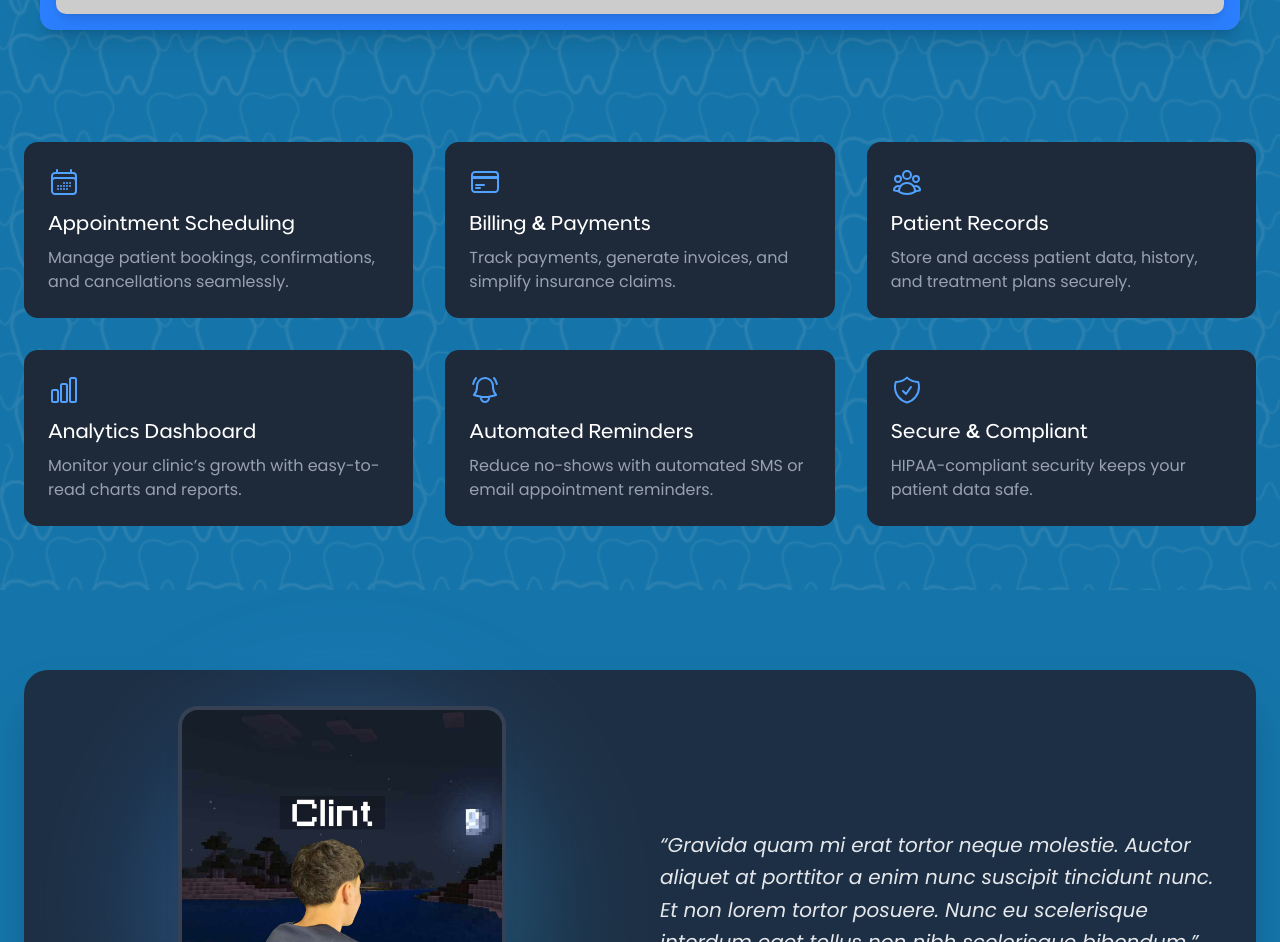
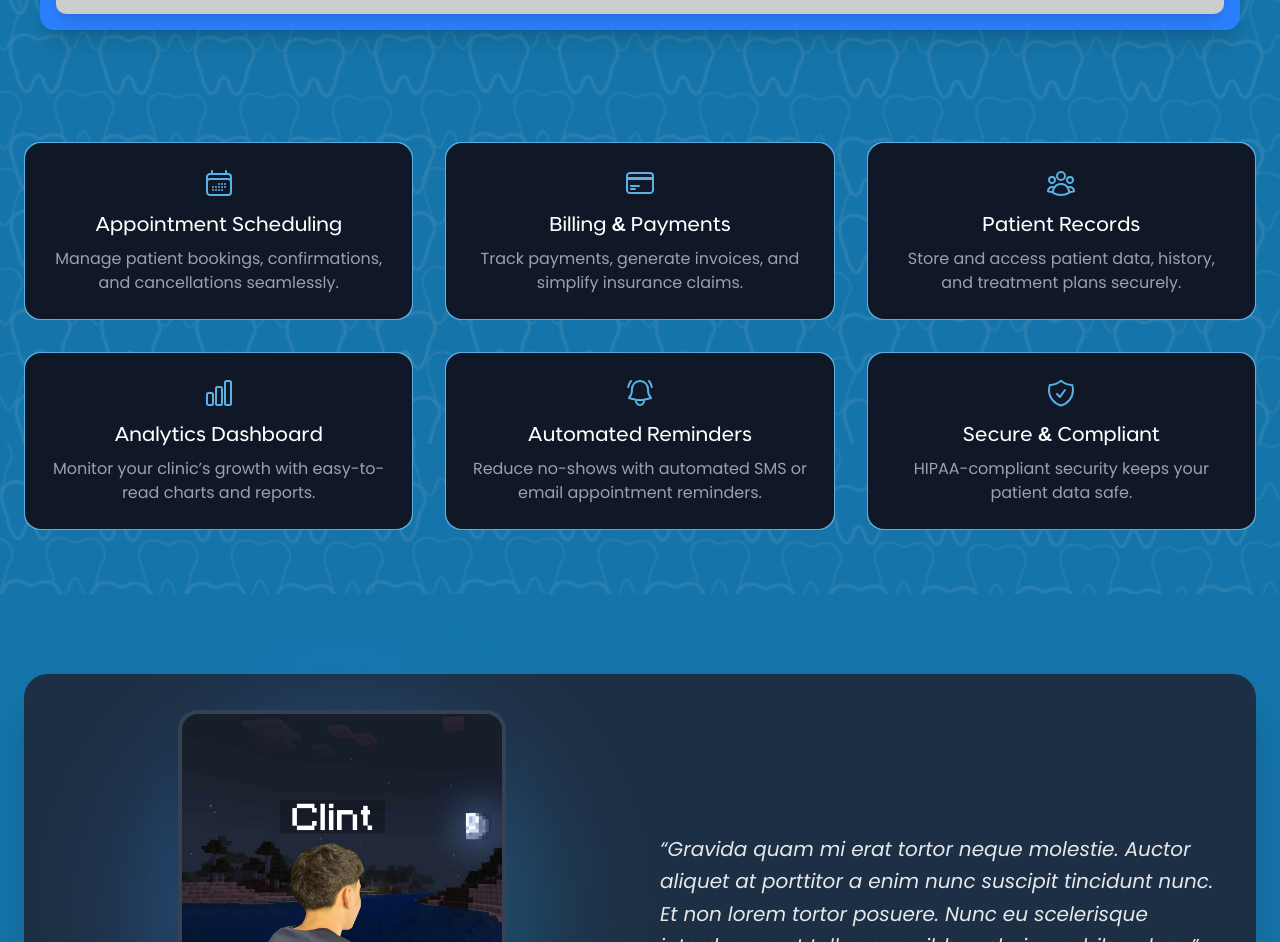
Before and after one commit to cl1ntdev/Toothalie-Front-End, a React (Vite) app: page / in a window 1280 px wide. Shown: the part 1956-2898 px from the top of the page. Built offline with nearby package versions, Linux system fonts and the light colour scheme.

Commit message:
improve the feature section

```diff
--- a/src/Pages/LandinPageSection/Lpage_Section2.tsx
+++ b/src/Pages/LandinPageSection/Lpage_Section2.tsx
@@ -44,53 +44,51 @@ export default function LPage_Section2() {
 
       {/* Features */}
       <div className="grid grid-cols-1 sm:grid-cols-2 md:grid-cols-3 gap-8 mt-16">
-        <div className="p-6 rounded-xl bg-gray-800 hover:bg-gray-700 transition-colors">
-          <CalendarDaysIcon className="h-8 w-8 text-blue-400 mb-3" />
-          <h4 className="font-ceramon text-xl font-semibold mb-2">Appointment Scheduling</h4>
-          <p className="font-poppins text-gray-400">
-            Manage patient bookings, confirmations, and cancellations seamlessly.
-          </p>
-        </div>
-
-        <div className="p-6 rounded-xl bg-gray-800 hover:bg-gray-700 transition-colors">
-          <CreditCardIcon className="h-8 w-8 text-blue-400 mb-3" />
-          <h4 className="font-ceramon text-xl font-semibold mb-2">Billing & Payments</h4>
-          <p className="font-poppins text-gray-400">
-            Track payments, generate invoices, and simplify insurance claims.
-          </p>
-        </div>
-
-        <div className="p-6 rounded-xl bg-gray-800 hover:bg-gray-700 transition-colors">
-          <UserGroupIcon className="h-8 w-8 text-blue-400 mb-3" />
-          <h4 className="font-ceramon text-xl font-semibold mb-2">Patient Records</h4>
-          <p className="font-poppins text-gray-400">
-            Store and access patient data, history, and treatment plans securely.
-          </p>
-        </div>
-
-        <div className="p-6 rounded-xl bg-gray-800 hover:bg-gray-700 transition-colors">
-          <ChartBarIcon className="h-8 w-8 text-blue-400 mb-3" />
-          <h4 className="font-ceramon text-xl font-semibold mb-2">Analytics Dashboard</h4>
-          <p className="font-poppins text-gray-400">
-            Monitor your clinic’s growth with easy-to-read charts and reports.
-          </p>
-        </div>
-
-        <div className="p-6 rounded-xl bg-gray-800 hover:bg-gray-700 transition-colors">
-          <BellAlertIcon className="h-8 w-8 text-blue-400 mb-3" />
-          <h4 className="font-ceramon text-xl font-semibold mb-2">Automated Reminders</h4>
-          <p className="font-poppins text-gray-400">
-            Reduce no-shows with automated SMS or email appointment reminders.
-          </p>
-        </div>
-
-        <div className="p-6 rounded-xl bg-gray-800 hover:bg-gray-700 transition-colors">
-          <ShieldCheckIcon className="h-8 w-8 text-blue-400 mb-3" />
-          <h4 className="font-ceramon text-xl font-semibold mb-2">Secure & Compliant</h4>
-          <p className="font-poppins text-gray-400">
-            HIPAA-compliant security keeps your patient data safe.
-          </p>
-        </div>
+        {[
+          {
+            icon: <CalendarDaysIcon className="h-8 w-8 text-[#5BB1E3] mb-3" />,
+            title: "Appointment Scheduling",
+            desc: "Manage patient bookings, confirmations, and cancellations seamlessly."
+          },
+          {
+            icon: <CreditCardIcon className="h-8 w-8 text-[#5BB1E3] mb-3" />,
+            title: "Billing & Payments",
+            desc: "Track payments, generate invoices, and simplify insurance claims."
+          },
+          {
+            icon: <UserGroupIcon className="h-8 w-8 text-[#5BB1E3] mb-3" />,
+            title: "Patient Records",
+            desc: "Store and access patient data, history, and treatment plans securely."
+          },
+          {
+            icon: <ChartBarIcon className="h-8 w-8 text-[#5BB1E3] mb-3" />,
+            title: "Analytics Dashboard",
+            desc: "Monitor your clinic’s growth with easy-to-read charts and reports."
+          },
+          {
+            icon: <BellAlertIcon className="h-8 w-8 text-[#5BB1E3] mb-3" />,
+            title: "Automated Reminders",
+            desc: "Reduce no-shows with automated SMS or email appointment reminders."
+          },
+          {
+            icon: <ShieldCheckIcon className="h-8 w-8 text-[#5BB1E3] mb-3" />,
+            title: "Secure & Compliant",
+            desc: "HIPAA-compliant security keeps your patient data safe."
+          },
+        ].map((card, index) => (
+          <div
+            key={index}
+            className="group relative p-[1px] rounded-2xl bg-gradient-to-r from-[#5BB1E3] via-[#4DA5D9] to-[#5BB1E3] transition-transform transform hover:scale-[1.03] hover:shadow-[0_0_20px_#5BB1E355]"
+          >
+            <div className="p-6 rounded-2xl bg-gray-900 text-center transition-all duration-300 group-hover:bg-gray-800">
+              <div className="flex justify-center">{card.icon}</div>
+              <h4 className="font-ceramon text-xl font-semibold mb-2 text-white">
+                {card.title}
+              </h4>
+              <p className="font-poppins text-gray-400">{card.desc}</p>
+            </div>
+          </div>
+        ))}
       </div>
     </div>
   );
```
